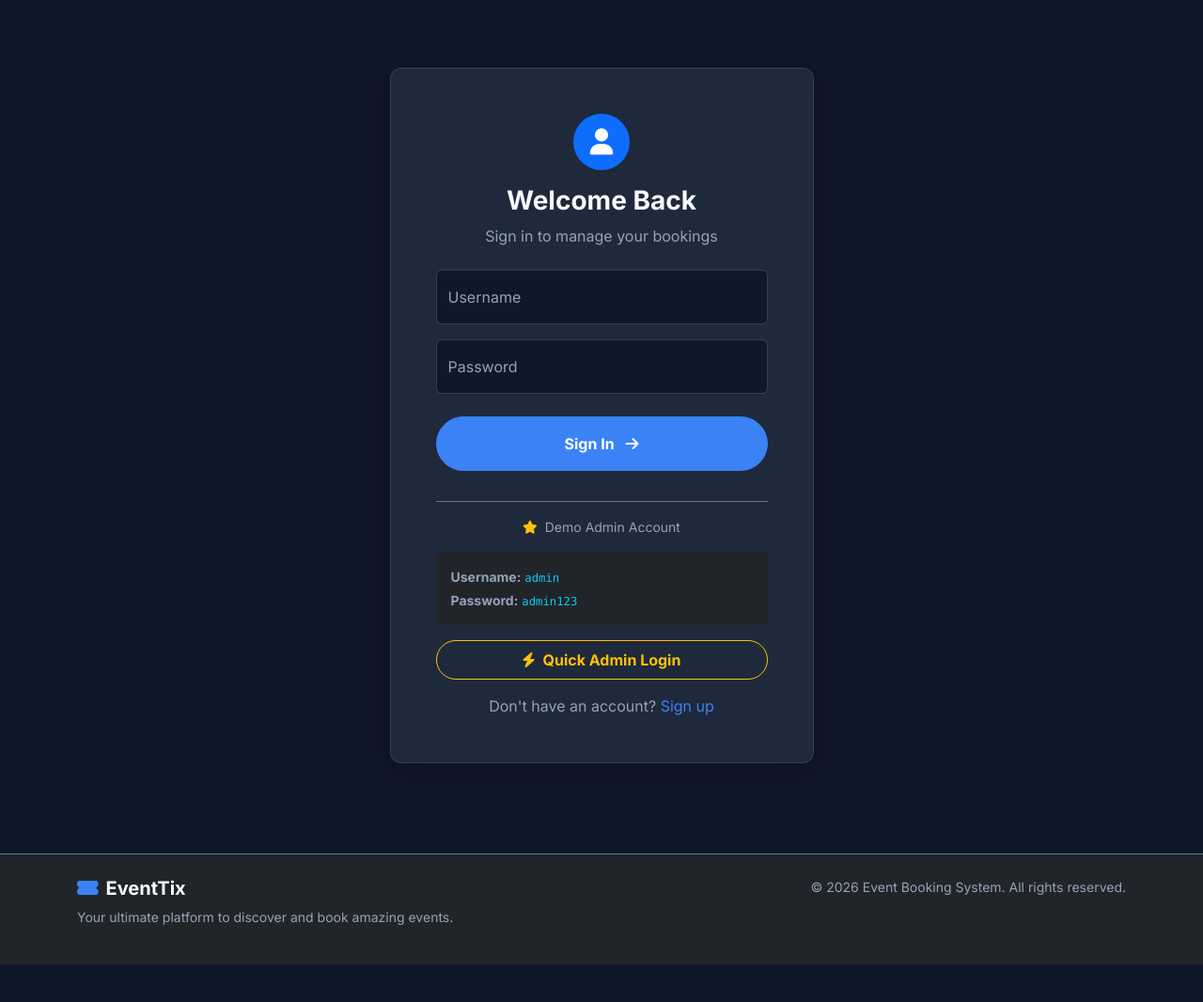
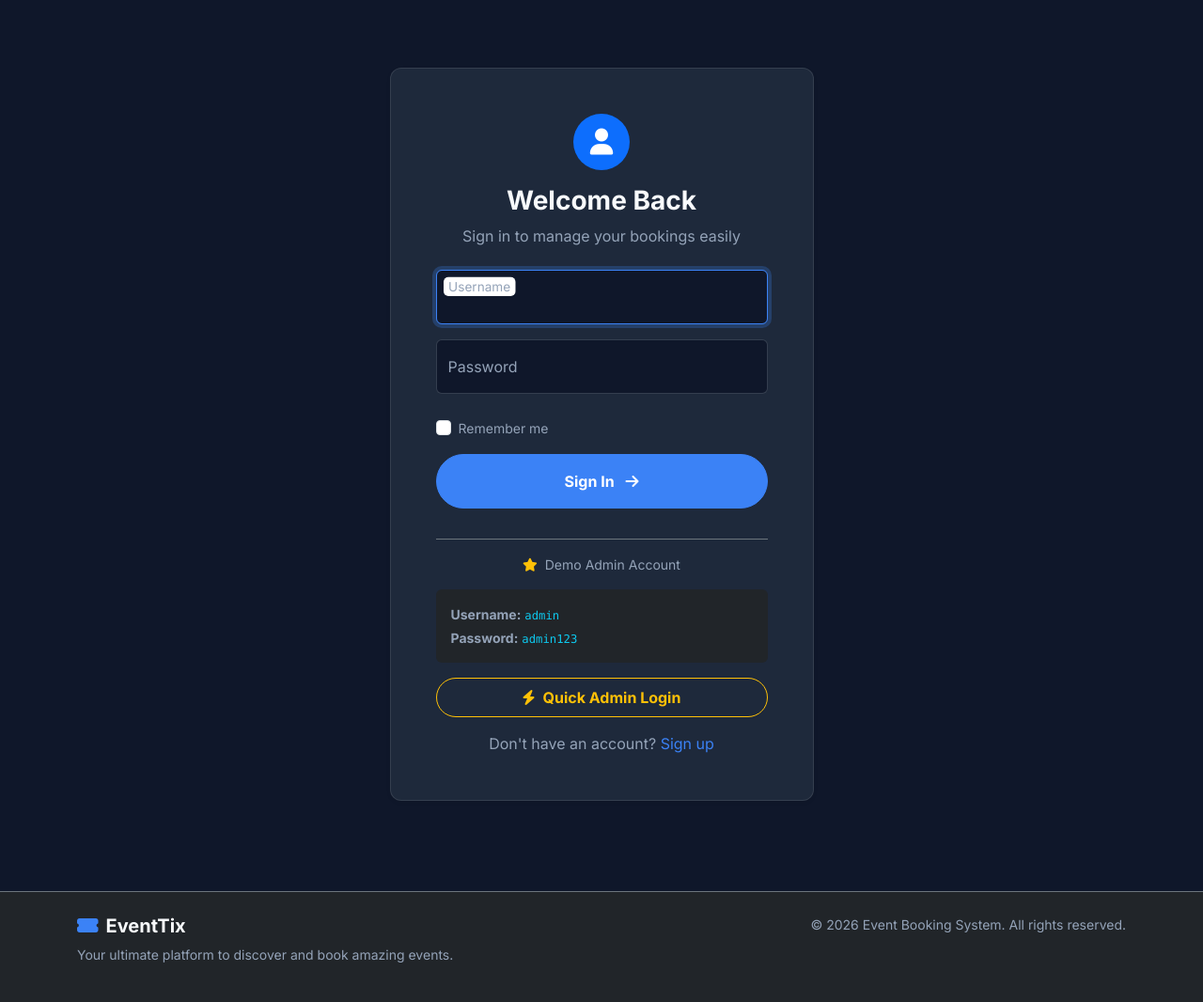
Before and after one commit to DivyanshSingh8899/EvenTix, a Flask app: page /login in a window 1280 px wide. Shown: the part 57-1123 px from the top of the page at 94% size. Before the commit the page ends 1083 px from the top, so only its background shows below. Run offline with Flask 3, Linux system fonts and the light colour scheme.

Commit message:
Improved login UI with better spacing and shadow

```diff
--- a/templates/login.html
+++ b/templates/login.html
@@ -6,24 +6,33 @@
 <div class="container py-5">
     <div class="row justify-content-center">
         <div class="col-md-5">
-            <div class="glass-card p-5 animate-fade-in text-light">
+            <div class="glass-card p-5 animate-fade-in text-light shadow-sm">
                 <div class="text-center mb-4">
                     <div class="bg-primary rounded-circle d-inline-flex align-items-center justify-content-center mb-3" style="width: 60px; height: 60px;">
                         <i class="fa-solid fa-user text-white fs-3"></i>
                     </div>
                     <h3 class="fw-bold">Welcome Back</h3>
-                    <p class="text-muted">Sign in to manage your bookings</p>
+                    <p class="text-muted">Sign in to manage your bookings easily</p>
                 </div>
 
                 <form method="POST" action="{{ url_for('login', next=request.args.get('next', '')) }}" id="loginForm">
                     <div class="form-floating mb-3">
-                        <input type="text" class="form-control" id="username" name="username" placeholder="Username" required>
+                        <input type="text" class="form-control" id="username" name="username" placeholder="Username" required autofocus>
                         <label for="username" class="text-muted">Username</label>
                     </div>
                     <div class="form-floating mb-4">
                         <input type="password" class="form-control" id="password" name="password" placeholder="Password" required>
                         <label for="password" class="text-muted">Password</label>
                     </div>
+
+                    <!-- Added remember me -->
+                    <div class="form-check mb-3">
+                        <input class="form-check-input" type="checkbox" id="remember">
+                        <label class="form-check-label text-muted small" for="remember">
+                            Remember me
+                        </label>
+                    </div>
+
                     <button type="submit" class="btn btn-primary w-100 py-3 rounded-pill fw-bold mb-3">
                         Sign In <i class="fa-solid fa-arrow-right ms-2"></i>
                     </button>
@@ -43,7 +52,10 @@
                     </div>
 
                     <div class="text-center mt-3">
-                        <p class="text-muted mb-0">Don't have an account? <a href="{{ url_for('register') }}" class="text-primary text-decoration-none">Sign up</a></p>
+                        <p class="text-muted mb-0">
+                            Don't have an account?
+                            <a href="{{ url_for('register') }}" class="text-primary text-decoration-none">Sign up</a>
+                        </p>
                     </div>
                 </form>
             </div>
```
